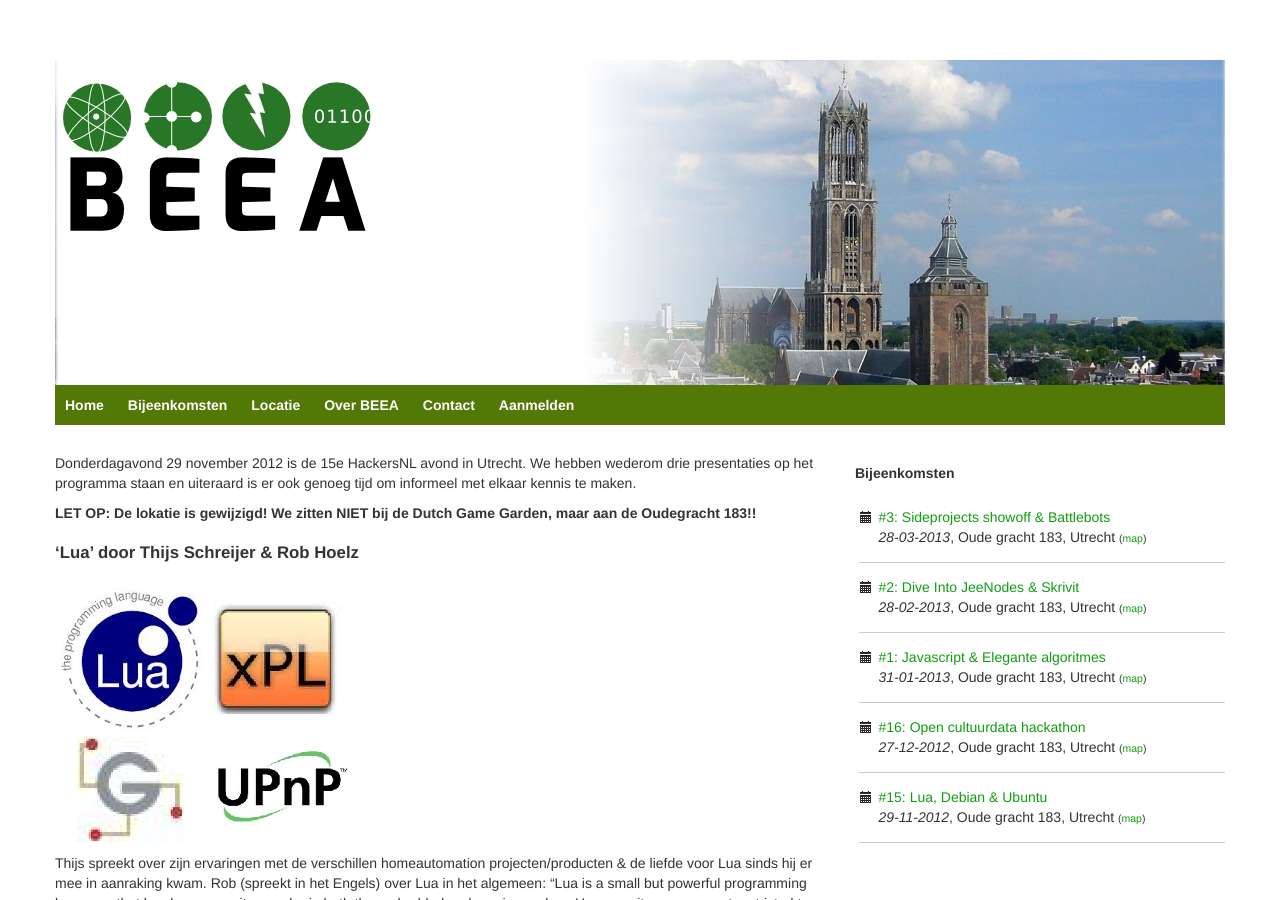
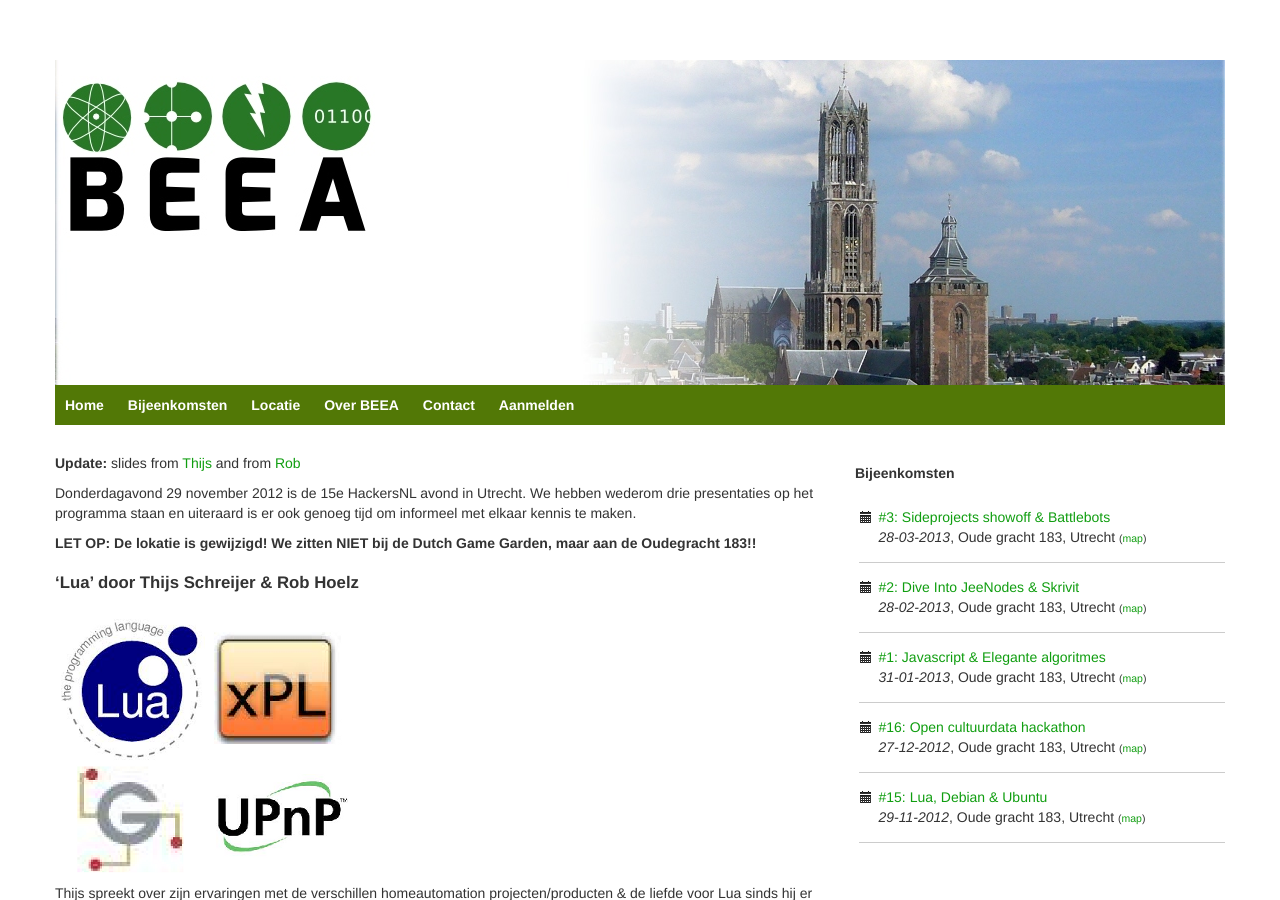
Before and after one commit to HackersNL/hackersnl.github.com, a Jekyll site: the page built from _posts/2012-11-15-hackersnl-15.md, in a window 1280 px wide and 900 px high. Built offline with Jekyll 4.4.1, drawn with Linux system fonts in a browser that asks for light colours; nearby versions of some CDN libraries; Markdown is read by kramdown in place of the engine named in the settings.

Commit message:
Added links to slides from Rob & Thijs

```diff
--- a/_posts/2012-11-15-hackersnl-15.md
+++ b/_posts/2012-11-15-hackersnl-15.md
@@ -10,6 +10,8 @@ published: true
 meta:
   _edit_last: '1'
 ---
+
+**Update:** slides from [Thijs](http://www.thijsschreijer.nl/blog/?p=678) and from [Rob](https://github.com/downloads/hoelzro/lua-talk/lua-talk.pdf)
 
 Donderdagavond 29 november 2012 is de 15e HackersNL avond in Utrecht. We hebben wederom drie presentaties op het programma staan en uiteraard is er ook genoeg tijd om informeel met elkaar kennis te maken.
 
```
